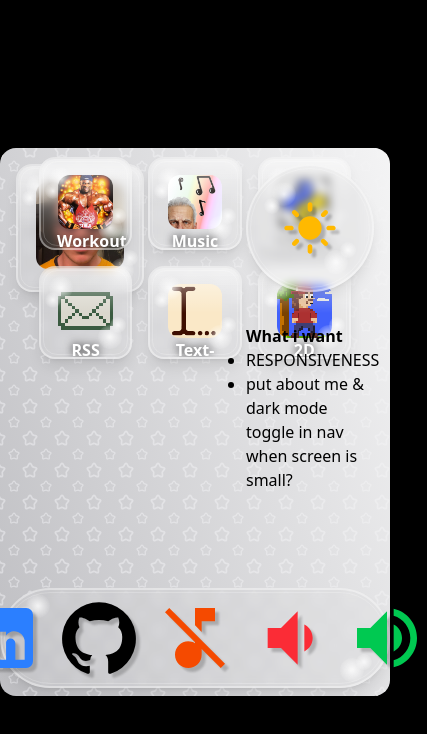
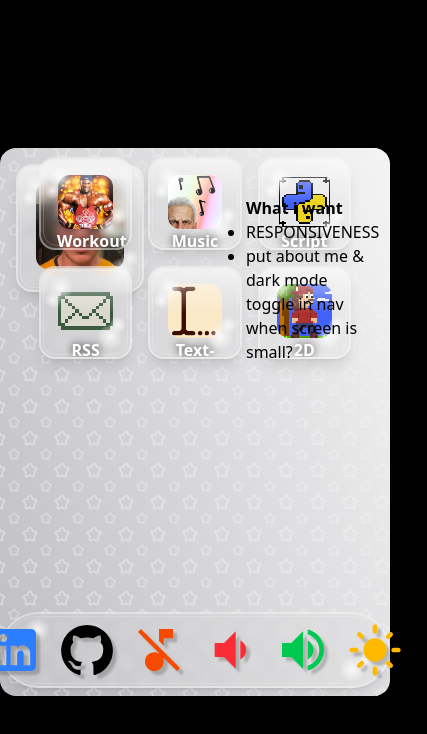
Before and after one commit to elijahgott/newPortfolio, a Next.js app: page / in a window 390 px wide. Shown: the top 734 px of the page, 427 px wide, since content can reach past the window. Built offline with nearby package versions, Linux system fonts and the light colour scheme.

Commit message:
added dark mode toggle to nav at small screen sizes

```diff
--- a/app/components/darkModeToggle.tsx
+++ b/app/components/darkModeToggle.tsx
@@ -12,10 +12,8 @@ export default function DarkModeToggle(){
   const {audioUnlocked} = useAudio()
   const {isLight, setIsLight} = useTheme()
 
-  console.log("DarkModeToggle rendered", isLight);
-
   return(
-    <button className="select-none flex items-center w-full aspect-square rounded-full relative bg-zinc-300/15 backdrop-blur-xs shadow-lg overflow-hidden border-2 border-white/40
+    <button className="select-none items-center w-full aspect-square rounded-full relative bg-zinc-300/15 backdrop-blur-xs shadow-lg overflow-hidden border-2 border-white/40 hidden lg:flex
         hover:scale-105 hover:bg-cyan-400/80 hover:cursor-pointer
         active:scale-95 active:bg-cyan-500/80
         transition-all duration-100"
--- /dev/null
+++ b/app/components/nav/darkModeNav.tsx
@@ -0,0 +1,33 @@
+import { useTheme } from '@/app/utils/themeContext';
+import { playSound } from "@/app/utils/soundManager";
+import { useAudio } from "@/app/utils/audioContext";
+
+// mui icons
+import LightModeIcon from '@mui/icons-material/LightMode';
+import DarkModeIcon from '@mui/icons-material/DarkMode';
+
+export default function DarkModeNav(){
+  const { audioUnlocked } = useAudio()
+  const { isLight, setIsLight} = useTheme()
+  return (
+    <button
+    onMouseEnter={() => {
+      if(audioUnlocked){
+        playSound('hover')
+      }
+    }}
+    onClick={() => {
+      if(audioUnlocked){
+        playSound('click')
+      }
+      setIsLight(!isLight)
+    }} className={`relative hover:-translate-y-2 hover:scale-105 hover:cursor-pointer active:translate-y-0 active:scale-95 transition-all rounded-full lg:hidden
+    before:content-[attr(data-mode)] before:pointer-events-none before:absolute before:z-50 before:w-max before:bg-linear-to-b ${ isLight ? 'before:from-zinc-300/70 before:to-white before:border-white/75' : 'before:text-white before:from-zinc-600/70 before:to-zinc-900 before:border-zinc-600/75'}  before:border-2  before:shadow-lg before:font-semibold before:p-4 before:rounded-xl before:top-[-50%] before:left-[50%] before:translate-[-50%] before:scale-0 before:opacity-0 before:transition-all before:ease-in
+    hover:before:scale-100 hover:before:opacity-100`} data-mode={isLight ? 'Enable Dark Mode' : 'Enable Light Mode'}>
+      <div className={`flex flex-col items-center max-w-20 aspect-square overflow-hidden`}>
+        <LightModeIcon sx={{fontSize: {xs: 56,sm: 64, md: 72, lg: 80}, filter: 'drop-shadow(4px 4px 1px rgba(0, 0, 0, 0.2))', transition: 'translate 250ms ease-in-out, opacity 250ms ease-in-out',}} className={`text-amber-400 ${isLight ? 'translate-y-0 opacity-100' : 'translate-y-full opacity-0'}`} />
+        <DarkModeIcon sx={{fontSize: {xs: 56,sm: 64, md: 72, lg: 80}, filter: 'drop-shadow(4px 4px 1px rgba(0, 0, 0, 0.2))', transition: 'translate 250ms ease-in-out, opacity 250ms ease-in-out',}} className={`text-indigo-600 ${isLight ? 'translate-y-0 opacity-0' : '-translate-y-full opacity-100'}`} />
+      </div>
+    </button>
+  )
+}
--- a/app/components/nav/musicToggle.tsx
+++ b/app/components/nav/musicToggle.tsx
@@ -34,9 +34,9 @@ export default function MusicToggle(){
       <div className="max-w-20 aspect-square">
         {
           isPlaying ?
-          <MusicNoteIcon sx={{fontSize: 80, filter: 'drop-shadow(4px 4px 1px rgba(0, 0, 0, 0.2))'}} className="text-orange-600" />
+          <MusicNoteIcon sx={{fontSize: {xs: 56,sm: 64, md: 72, lg: 80}, filter: 'drop-shadow(4px 4px 1px rgba(0, 0, 0, 0.2))'}} className="text-orange-600" />
           :
-          <MusicOffIcon sx={{fontSize: 80, filter: 'drop-shadow(4px 4px 1px rgba(0, 0, 0, 0.2))'}} className="text-orange-600" /> // i want to add an animated psuedo element for the strike through the note
+          <MusicOffIcon sx={{fontSize: {xs: 56,sm: 64, md: 72, lg: 80}, filter: 'drop-shadow(4px 4px 1px rgba(0, 0, 0, 0.2))'}} className="text-orange-600" /> // i want to add an animated psuedo element for the strike through the note
         }
       </div>
     </button>
--- a/app/components/nav/navBar.tsx
+++ b/app/components/nav/navBar.tsx
@@ -1,6 +1,7 @@
 'use client'
 import { useTheme } from "@/app/utils/themeContext"
 
+import DarkModeNav from "./darkModeNav"
 import NavItem from "./navItem"
 import MusicToggle from "./musicToggle"
 import VolumeUp from './volumeUp'
@@ -53,6 +54,7 @@ export default function NavBar(){
         <MusicToggle />
         <VolumeDown />
         <VolumeUp />
+        <DarkModeNav />
       </nav>
     </div>
   )
--- a/app/components/nav/navItem.tsx
+++ b/app/components/nav/navItem.tsx
@@ -32,9 +32,9 @@ export default function NavItem({name, linkTo}: NavItemProps){
     data-name={name}>{
       <div className="max-w-20 aspect-square">
         { name === 'Elijah Gott | LinkedIn' ?
-          <LinkedInIcon sx={{fontSize: 80, filter: 'drop-shadow(4px 4px 1px rgba(0, 0, 0, 0.2))'}} className="text-blue-500"/>
+          <LinkedInIcon sx={{fontSize: {xs: 56,sm: 64, md: 72, lg: 80}, filter: 'drop-shadow(4px 4px 1px rgba(0, 0, 0, 0.2))'}} className="text-blue-500"/>
           :
-          <GitHubIcon sx={{fontSize: 80, filter: 'drop-shadow(4px 4px 1px rgba(0, 0, 0, 0.2))'}} className="text-black"/>
+          <GitHubIcon sx={{fontSize: {xs: 56,sm: 64, md: 72, lg: 80}, filter: 'drop-shadow(4px 4px 1px rgba(0, 0, 0, 0.2))'}} className="text-black"/>
         }
       </div>
     }</a>
--- a/app/components/nav/volumeDown.tsx
+++ b/app/components/nav/volumeDown.tsx
@@ -25,7 +25,7 @@ export default function VolumeDown(){
     before:content-['Volume_Down'] before:pointer-events-none before:absolute before:z-50 before:w-max before:bg-linear-to-b ${ isLight ? 'before:from-zinc-300/70 before:to-white before:border-white/75' : 'before:text-white before:from-zinc-600/70 before:to-zinc-900 before:border-zinc-600/75'}  before:border-2  before:shadow-lg before:font-semibold before:p-4 before:rounded-xl before:top-[-50%] before:left-[50%] before:translate-[-50%] before:scale-0 before:opacity-0 before:transition-all before:ease-in
     hover:before:scale-100 hover:before:opacity-100`}>{
       <div className="max-w-20 aspect-square">
-        <VolumeDownIcon sx={{fontSize: 80, filter: 'drop-shadow(4px 4px 1px rgba(0, 0, 0, 0.2))'}} className="text-red-500" />
+        <VolumeDownIcon sx={{fontSize: {xs: 56,sm: 64, md: 72, lg: 80}, filter: 'drop-shadow(4px 4px 1px rgba(0, 0, 0, 0.2))'}} className="text-red-500" />
       </div>
     }</button>
   )
--- a/app/components/nav/volumeUp.tsx
+++ b/app/components/nav/volumeUp.tsx
@@ -26,7 +26,7 @@ export default function VolumeUp(){
     before:content-['Volume_Down'] before:pointer-events-none before:absolute before:z-50 before:w-max before:bg-linear-to-b ${ isLight ? 'before:from-zinc-300/70 before:to-white before:border-white/75' : 'before:text-white before:from-zinc-600/70 before:to-zinc-900 before:border-zinc-600/75'}  before:border-2  before:shadow-lg before:font-semibold before:p-4 before:rounded-xl before:top-[-50%] before:left-[50%] before:translate-[-50%] before:scale-0 before:opacity-0 before:transition-all before:ease-in
     hover:before:scale-100 hover:before:opacity-100`}>
       <div className="max-w-20 aspect-square">
-        <VolumeUpIcon sx={{fontSize: 80, filter: 'drop-shadow(4px 4px 1px rgba(0, 0, 0, 0.2))'}} className="text-green-500" />
+        <VolumeUpIcon sx={{fontSize: {xs: 56,sm: 64, md: 72, lg: 80}, filter: 'drop-shadow(4px 4px 1px rgba(0, 0, 0, 0.2))'}} className="text-green-500" />
       </div>
     </button>
   )
```
